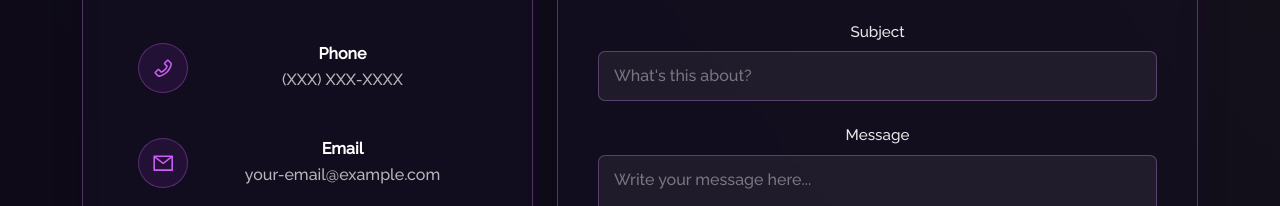
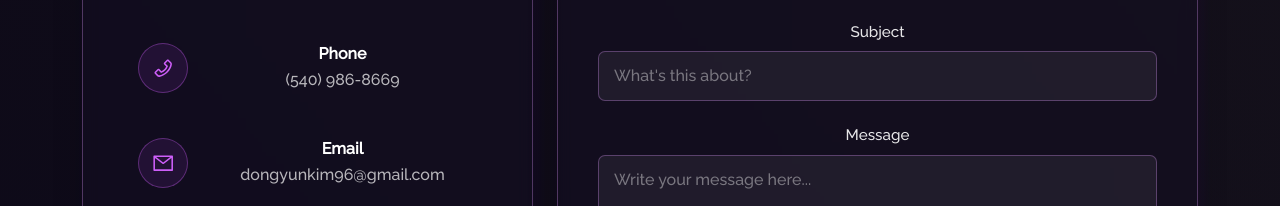
Before and after one commit to dongyunkim96/Main-Portfolio, a React (Create React App) app in the folder my-app/: page /contact in a window 1280 px wide. Shown: the part 594-800 px from the top of the page. Built offline with nearby package versions, Linux system fonts and the light colour scheme.

Commit message:
add my number and email

```diff
--- a/my-app/src/components/Contact/Contact.js
+++ b/my-app/src/components/Contact/Contact.js
@@ -180,7 +180,7 @@ function Contact() {
                   <h4>Phone</h4>
 
                   <a href="tel:+1XXXXXXXXXX">
-                    (XXX) XXX-XXXX
+                    (540) 986-8669
                   </a>
 
                 </div>
@@ -201,7 +201,7 @@ function Contact() {
                   <h4>Email</h4>
 
                   <a href="mailto:your-email@example.com">
-                    your-email@example.com
+                    dongyunkim96@gmail.com
                   </a>
 
                 </div>
```
